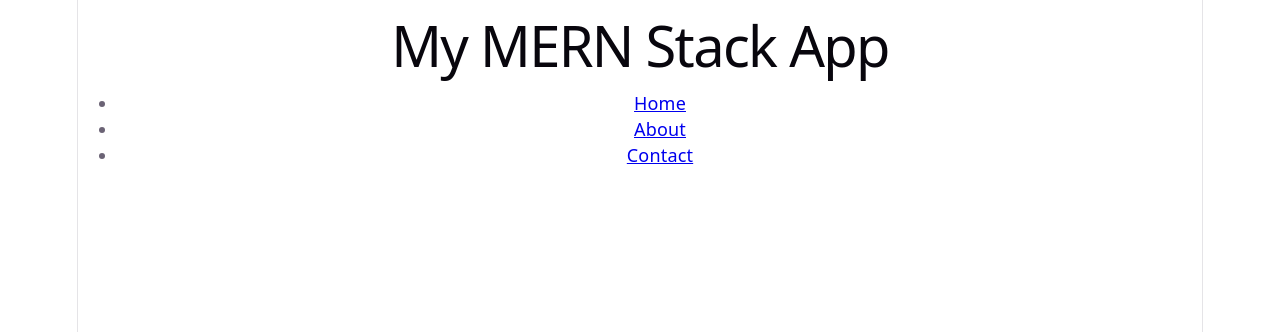
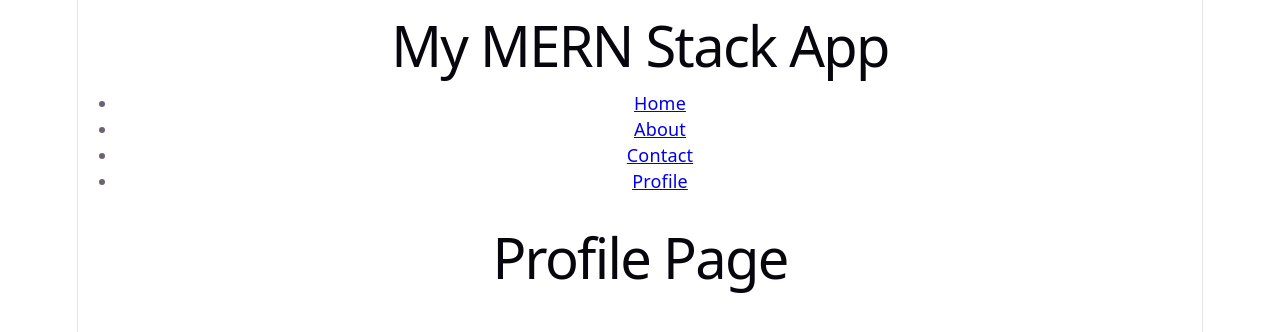
Before and after one commit to Paa1Vyas/react_interns, a React app: page /profile in a window 1280 px wide. Shown: the top 332 px of the page. Built offline with nearby package versions, Linux system fonts and the light colour scheme; the HTML template or start-up script is replaced by a standard one.

Commit message:
Routing and Conditional Rendering Code

```diff
--- a/src/App.jsx
+++ b/src/App.jsx
@@ -8,12 +8,15 @@ import StateDemo from './StateDemo'
 import Navbar from './Navbar'
 import { BrowserRouter, Routes, Route } from 'react-router-dom'
 import Home from './Home'
+import Login from './Login'
+import Profile from './Profile'
 
 import Form from './Form'
+import Dashboard from './Dashboard'
 
 function App() {
   const [count, setCount] = useState(0)
-
+  let isLoggedin = false;
   return (
     <>
       {/* <h1>Hello MERN Stack</h1>
@@ -24,8 +27,11 @@ function App() {
       <Navbar></Navbar>
       <BrowserRouter>
         <Routes>
-          <Route path="/home" element={<Home />}></Route>
+          <Route path="/" element={isLoggedin ? <Dashboard /> : <Home/>}></Route>
+          <Route path="/home" element={<Home  />}></Route>
           <Route path="/form" element={<Form />}></Route>
+          <Route path="/login" element={<Login />}></Route>
+          <Route path="/profile" element={<Profile />}></Route>
         </Routes>
       </BrowserRouter>
     </>
--- /dev/null
+++ b/src/Dashboard.jsx
@@ -0,0 +1,9 @@
+import React from 'react'
+
+export default function Dashboard() {
+  return (
+    <div>
+        <h1>Dashboard</h1>
+    </div>
+  )
+}
--- /dev/null
+++ b/src/Login.jsx
@@ -0,0 +1,9 @@
+import React from 'react'
+
+export default function Login() {
+  return (
+    <div>
+        <h1>Login Page</h1>
+    </div>
+  )
+}
--- a/src/Navbar.jsx
+++ b/src/Navbar.jsx
@@ -1,6 +1,7 @@
 import React from 'react'
 
 export default function Navbar() {
+    let isLoggedIn = true;
   return (
     <div>
         <nav className="navbar">
@@ -9,6 +10,7 @@ export default function Navbar() {
                 <li><a href="/">Home</a></li>
                 <li><a href="/about">About</a></li>
                 <li><a href="/contact">Contact</a></li>
+                <li>{isLoggedIn ? <a href="/profile">Profile</a> : <a href="/login">Login</a>}</li>
             </ul>
         </nav>
     </div>
--- /dev/null
+++ b/src/Profile.jsx
@@ -0,0 +1,9 @@
+import React from 'react'
+
+export default function Profile() {
+  return (
+    <div>
+        <h1>Profile Page</h1>
+    </div>
+  )
+}
```
